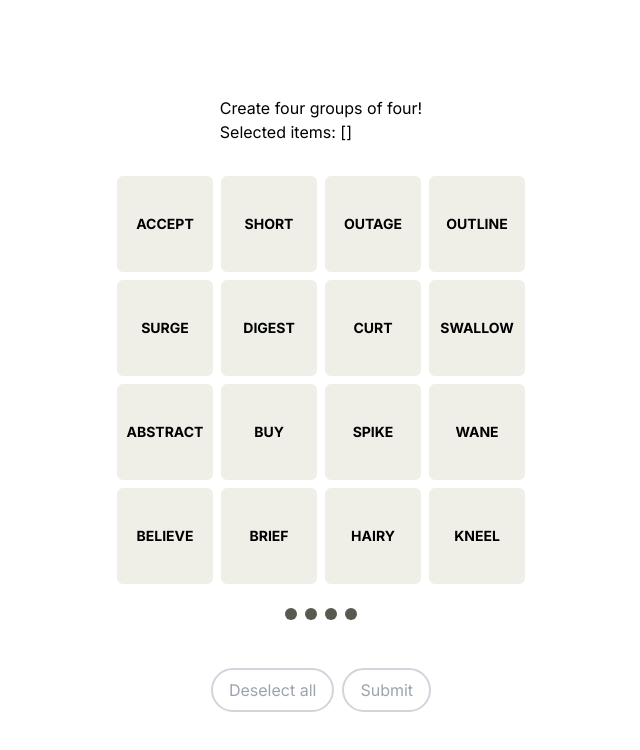
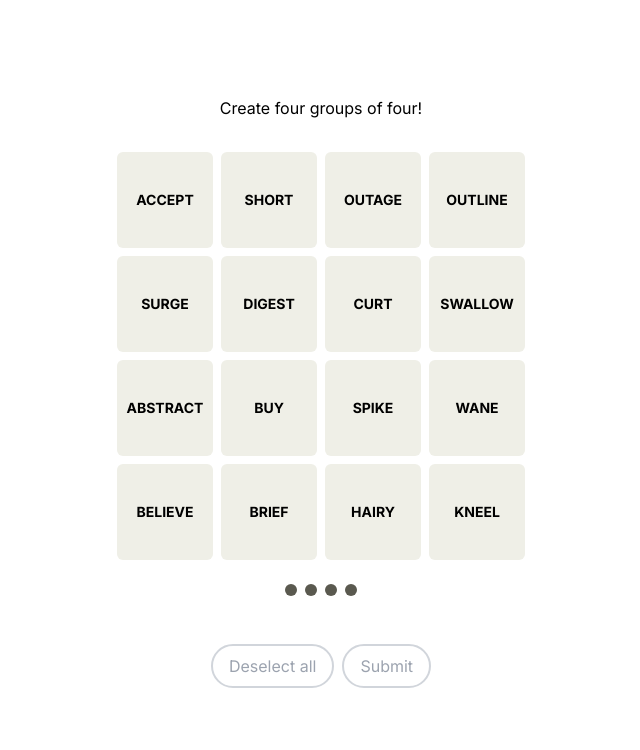
Before and after one commit to kunalbhat/connections-clone, a Next.js app: page / in a window 1280 px wide. Shown: the top 750 px of the page, without its empty margins (319-959 px from the left). Built offline with nearby package versions, Linux system fonts and the light colour scheme.

Commit message:
get more in place

```diff
--- a/app/page.js
+++ b/app/page.js
@@ -74,6 +74,7 @@ export default function Home() {
             setMistakes(mistakes + 1);
           } else {
             console.log("no match :(");
+            // FIX: Bug where it decrements on correct guesses
             setMistakes(mistakes - 1);
           }
 
@@ -125,7 +126,6 @@ export default function Home() {
     <main className="flex min-h-screen flex-col items-center p-24">
       <header className="mb-8">
         <p>Create four groups of four!</p>
-        <p>Selected items: {JSON.stringify(selectedItems)}</p>
       </header>
       <>
         {boardReady ? (
```
